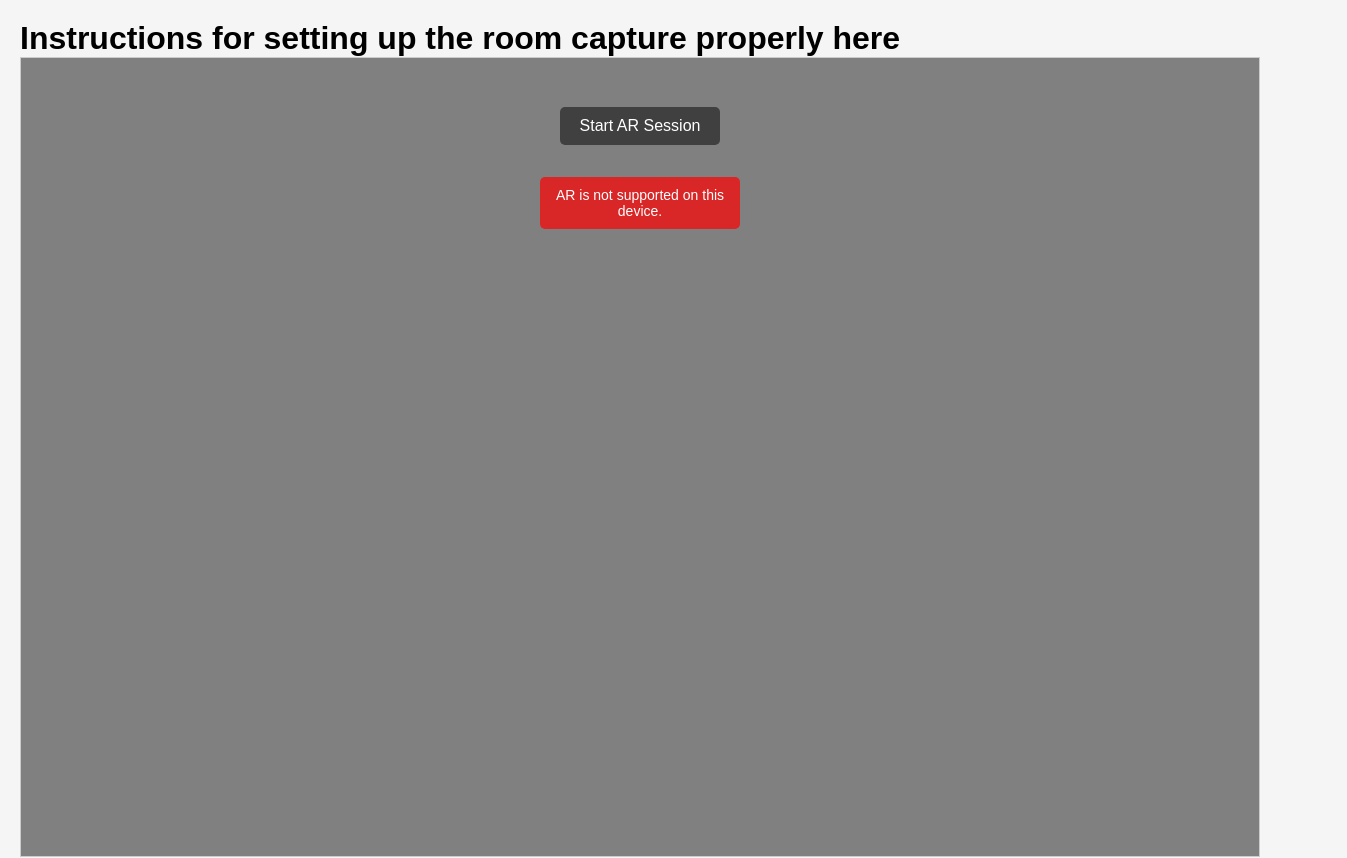
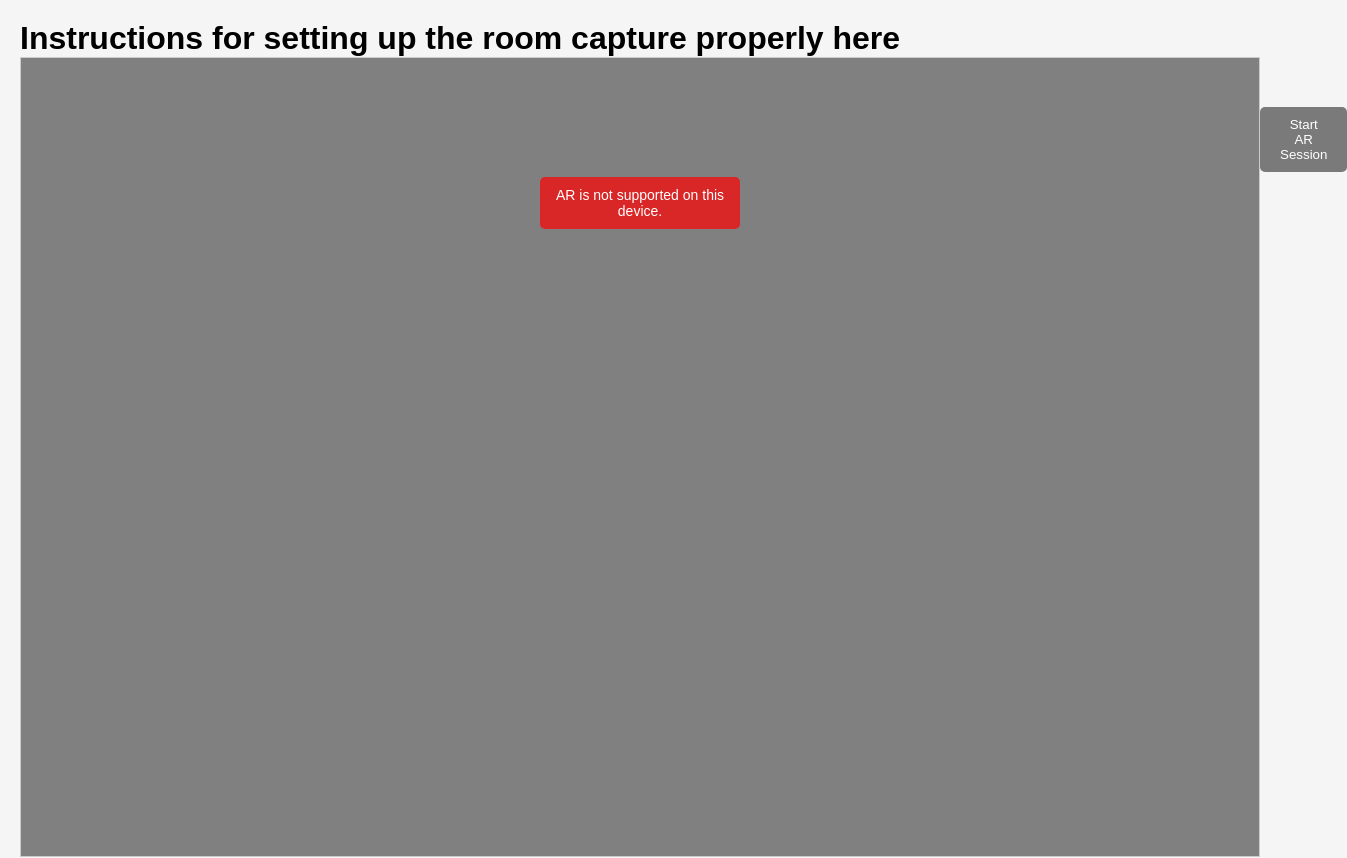
Before and after one commit to dangkyle64/simulate_room_web_nextjs, a Next.js app: page /roomCapture in a window 1280 px wide. Shown: the top 858 px of the page, 1347 px wide, since content can reach past the window. Built offline with nearby package versions, Linux system fonts and the light colour scheme.

Commit message:
adjust button to handle both on the dom overlay
author: dangkyle64
date: 3/20/2025

```diff
--- a/app/roomCapture/_component/RoomCameraControl.jsx
+++ b/app/roomCapture/_component/RoomCameraControl.jsx
@@ -26,11 +26,13 @@ const RoomCameraControl = () => {
             {session && <div className={styles.arStatus}>AR Session Active!</div>}
 
 
-            {<div id="overlay" className={styles.buttonAR} onClick={() => {
-                handleARSession(isSessionActive, setSessionNotActive, setSessionActive, handleEndARSession, handleSessionValidation);
-            }}>
-                {session ? 'End AR Session' : 'Start AR Session'}
-            </div>}
+            <div id="overlay">
+                <button className={styles.buttonAR} onClick={() => {
+                    handleARSession(isSessionActive, setSessionNotActive, setSessionActive, handleEndARSession, handleStartARSession);
+                }}>
+                    {session ? 'End AR Session' : 'Start AR Session'}
+                </button>
+            </div>
         </div>
     );
 };
```
